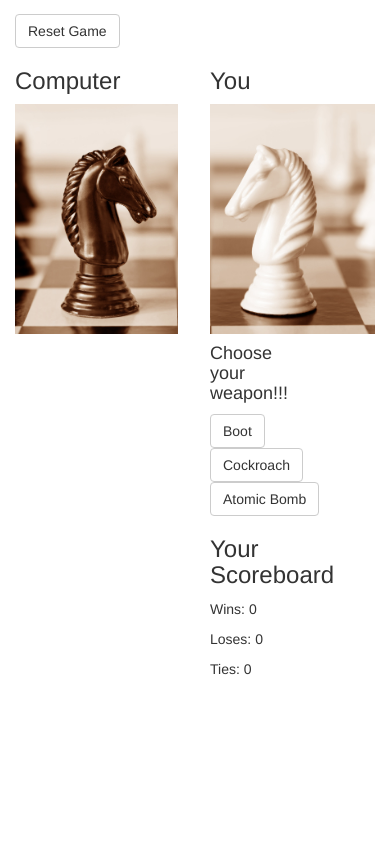
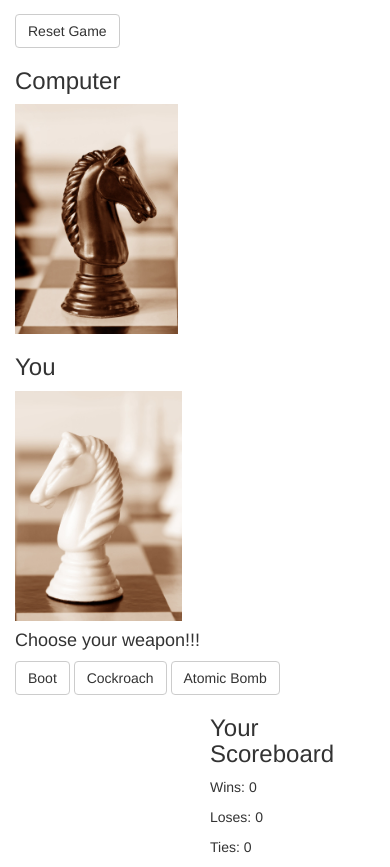
Before and after one commit to jarellano01/Rock-Paper-Scissors, a plain HTML site: page index.html in a window 390 px wide. Shown: the part 58-925 px from the top of the page. Before the commit the page ends 844 px from the top, so only its background shows below. Drawn offline with nearby package versions, Linux system fonts and the light colour scheme.

Commit message:
Responsive for mobile

```diff
--- a/index.html
+++ b/index.html
@@ -34,14 +34,14 @@
 					<img src="images/comp-init-image.jpg" class="img-responsive" id="comp-choice-image" alt="Image">
 				</div>
 
-				<div class="col-xs-6 col-sm-6 col-md-6 col-lg-6">
+				<div class="col-xs-12 col-sm-6 col-md-6 col-lg-6">
 				<h3>You</h3>
 				<h4 id="user-result"></h4>
 					<img src="images/user-init-image.jpg" class="img-responsive" id="user-choice-image" alt="Image">
 				</div>
 			</div>
 			<div class="row">
-				<div class="col-xs-4 col-xs-offset-6">
+				<div class="col-xs-12 col-sm-4 col-sm-offset-6">
 					<h4>Choose your weapon!!!</h4>
 					<button type="button" value="boot" class="btn btn-default" onclick="rpsShoot(this.value)">Boot</button>
 					<button type="button" value="cockroach" class="btn btn-default" onclick="rpsShoot(this.value)">Cockroach</button>
```
